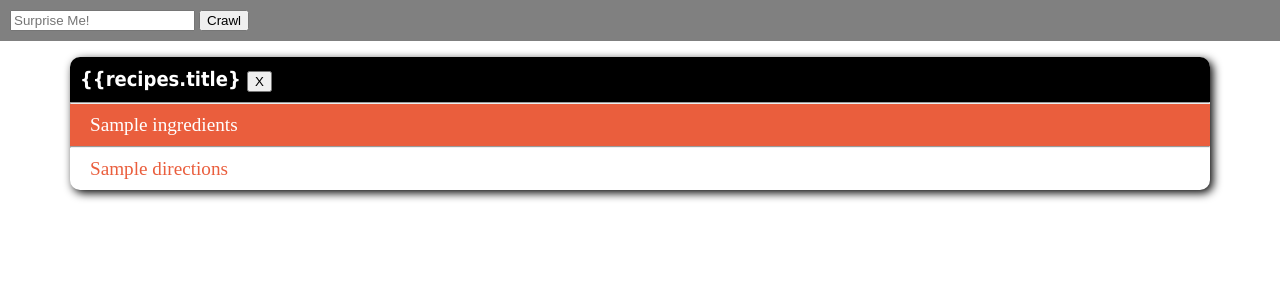
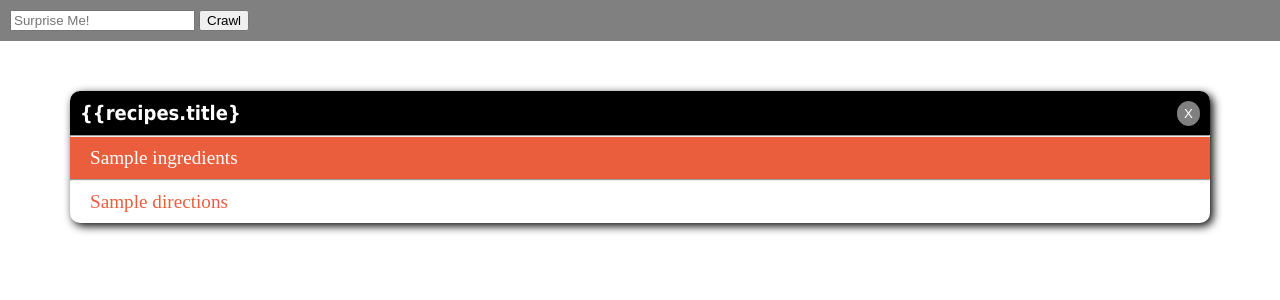
Before and after one commit to mr-pramod-98/Cooking-Guide, a Django app: template Recipe/templates/cook_guide.html in a window 1280 px wide. Shown: the part 125-425 px from the top of the page. Run offline with Django 3.2, Linux system fonts and the light colour scheme; a user stored in the database is signed in; tables that the repository leaves empty hold one stand-in row (values such as "Sample post"); the template is opened without the code that fills it: most values are stand-ins (such as "Sample title", 1, 10 or a date in 2020).

Commit message:
Update cook.css

```diff
--- a/Recipe/cook/static/cook/cook.css
+++ b/Recipe/cook/static/cook/cook.css
@@ -6,7 +6,7 @@
 .content{
     /* top-left corner, top-right corner, bottom-right corner, bottom-left corner */
     border-radius : 10px 10px 10px 10px;
-    margin : 0px 70px 30px 70px;
+    margin : 50px 70px 0px 70px;
     box-shadow : 3px 3px 10px black;
 }
 
@@ -51,3 +51,20 @@
     padding : opx;
     color : white;
 }
+
+#delete button{
+    border : 1px solid #808080;
+    background-color : #808080;
+    color : white;
+    border-radius : 15px;
+    height : 25px;
+}
+
+#delete button:hover{
+    background-color : white;
+    color : red;
+}
+
+#delete{
+    float : right;
+}
```
